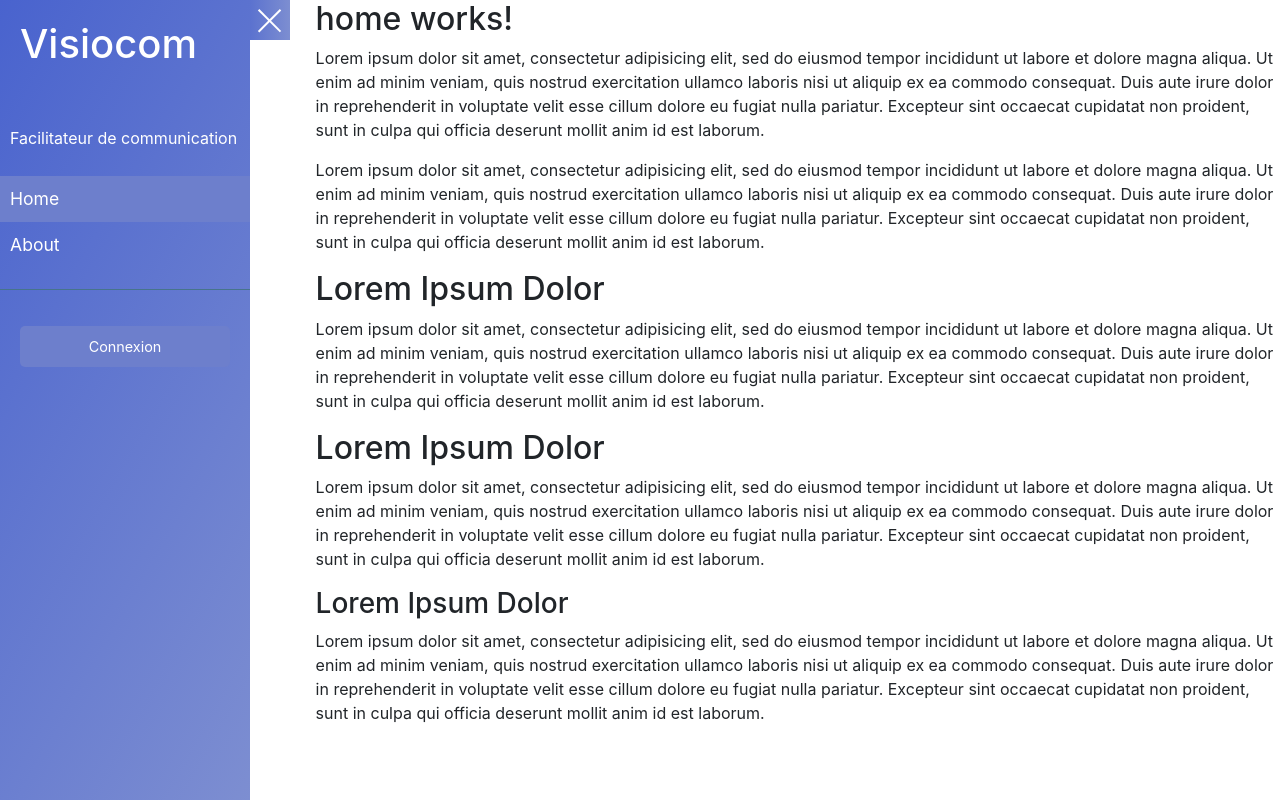
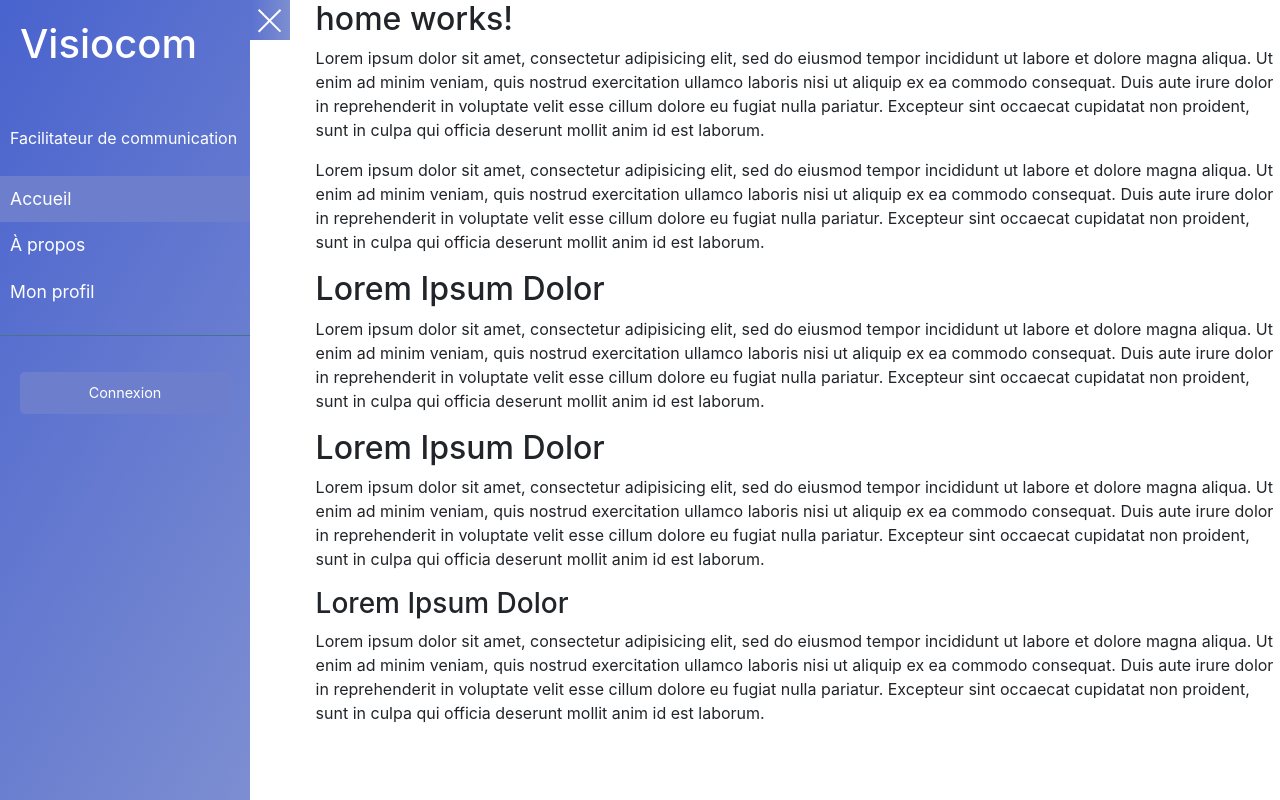
Before and after one commit to Bruants/Visiocom, an Angular app in the folder front/: page /home in a window 1280 px wide. Built offline with nearby package versions, Linux system fonts and the light colour scheme.

Commit message:
Ajout bouton Mon profil

```diff
--- a/front/src/app/navigation/sidebar/sidebar.component.html
+++ b/front/src/app/navigation/sidebar/sidebar.component.html
@@ -7,14 +7,17 @@
     <ul class="list-unstyled components">
         <p>Facilitateur de communication</p>
         <li id="home">
-            <a [routerLink]="['home']" routerLinkActive="router-link-active">Home</a>
+            <a [routerLink]="['home']" routerLinkActive="router-link-active">Accueil</a>
         </li>
         <li id="about">
-            <a [routerLink]="['about']">About</a>
+            <a [routerLink]="['about']">À propos</a>
+        </li>
+        <li id="profile">
+            <a [routerLink]="['user/profil']">Mon profil</a>
         </li>
     </ul>
     <ul class="list-unstyled CTAs">
 
-        <li><a class="article" [routerLink]="['/users/connexion']" routerLinkActive="router-link-active">Connexion</a></li>
+        <li><a class="article" [routerLink]="['/user/connexion']" routerLinkActive="router-link-active">Connexion</a></li>
     </ul>
 </nav>
```
